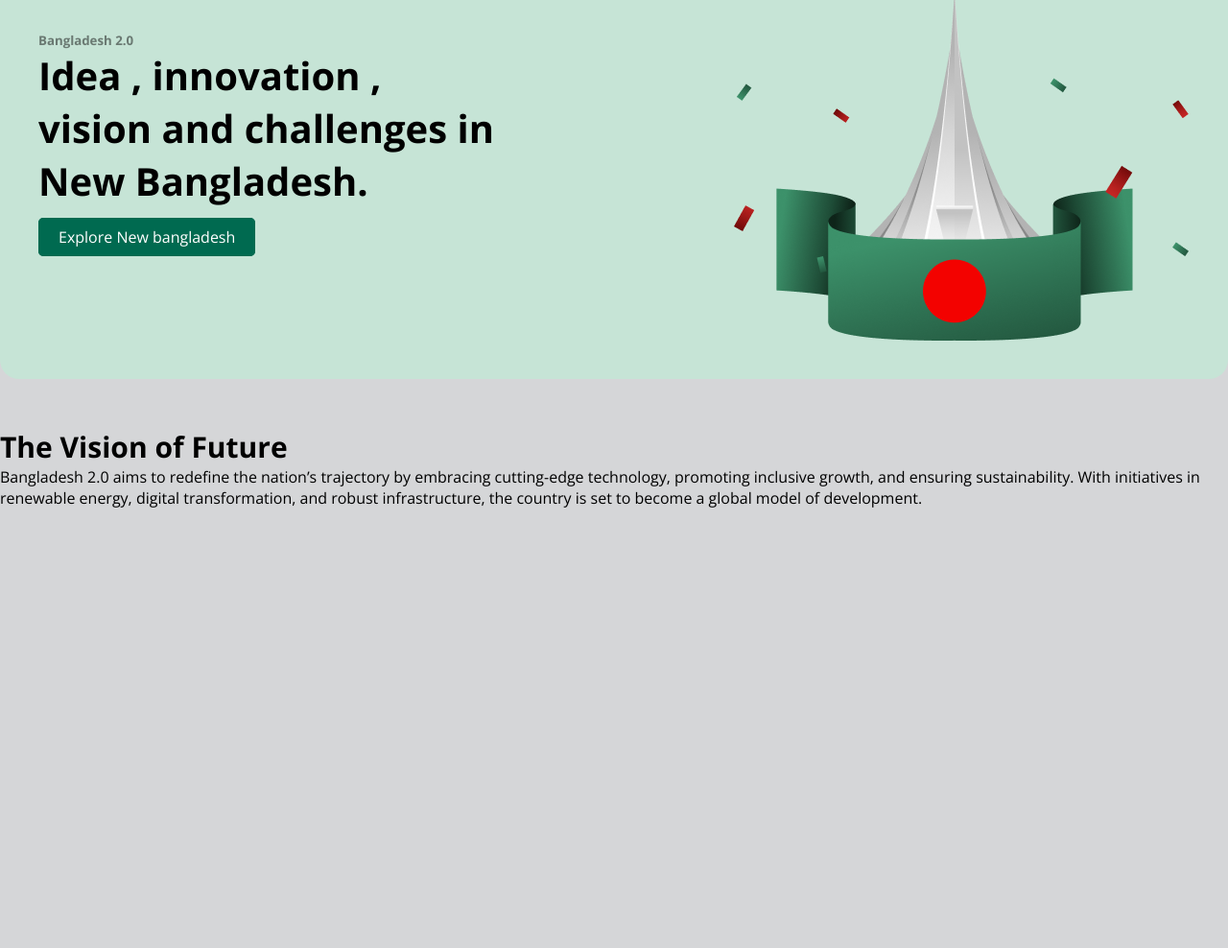
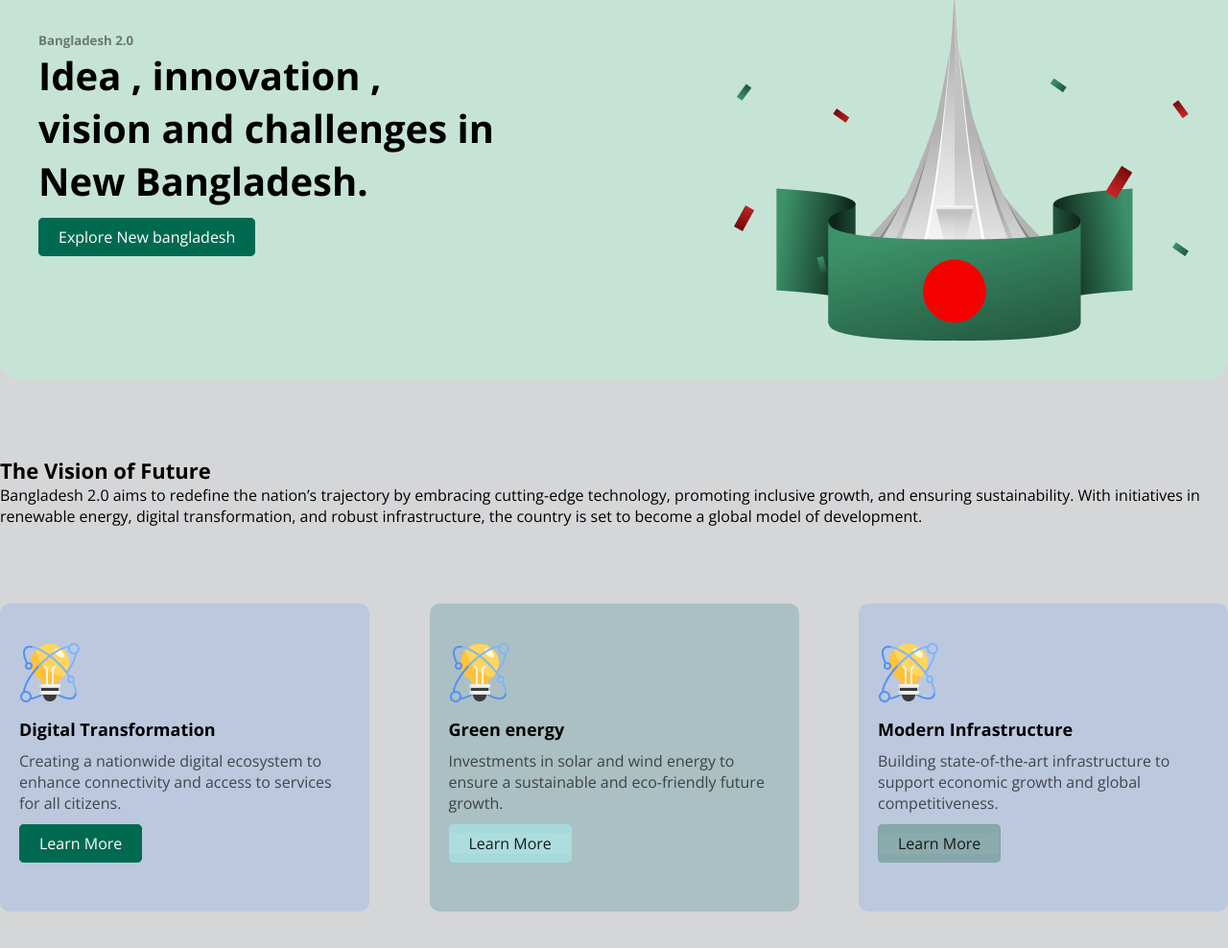
Before and after one commit to devalamin/new-bangladesh, a plain HTML site: page index.html in a window 1280 px wide. Shown: the part 182-1170 px from the top of the page at 96% size. Before the commit the page ends 800 px from the top, so only its background shows below. Drawn offline with nearby package versions, Linux system fonts and the light colour scheme.

Commit message:
vision done

```diff
--- a/index.html
+++ b/index.html
@@ -36,10 +36,27 @@
             </div>
             <div class="card-container">
                 <div class="card">
+                    <img src="./assets/card-icon.png" alt="">
+                    <p class="title">Digital Transformation</p>
+                    <p class="description">Creating a nationwide digital ecosystem to enhance connectivity and access to services for all citizens.</p>
+                    <button><a href="">Learn More</a></button>
 
                 </div>
-                <div class="card"></div>
-                <div class="card"></div>
+                <div class="card card2">
+                    <img src="./assets/card-icon.png" alt="">
+                    <p class="title">Green energy</p>
+                    <p class="description">Investments in solar and wind energy to ensure a sustainable and eco-friendly future growth.</p>
+                    <button><a href="">Learn More</a></button>
+
+                </div>
+                <div class="card card3">
+                    <img src="./assets/card-icon.png" alt="">
+                    <p class="title">Modern Infrastructure</p>
+                    <p class="description">Building state-of-the-art infrastructure to support economic growth and global competitiveness.</p>
+                    <button><a href="">Learn More</a></button>
+
+                </div>
+
             </div>
         </section>
 
--- a/styles/style.css
+++ b/styles/style.css
@@ -103,12 +103,80 @@ body{
 .vision{
     margin: 50px 0;
 }
+.vision .text{
+    margin: 80px 0;
+}
 
 .vision h4{
     font-weight: 700;
-    font-size: 30px;
+    font-size: 22px;
 }
 .vision p{
     font-weight: 400;
     font-size: 16px;
 }
+.vision .card-container{
+    display: flex;
+    justify-content: space-between;
+    margin: 30px 0;
+}
+.vision .card-container .card{
+    width: 345px;
+    background-color: rgba(84, 144, 245,.20);
+    padding: 40px 20px;
+    border-radius: 10px;
+}
+.vision .card-container .card2{
+    background-color: rgb(0, 106, 106,0.2);
+}
+
+.vision .card-container .card .title{
+    font-weight: 700;
+    font-size: 18px;
+    margin: 10px 0;
+
+}
+.vision .card-container .card .description{
+    font-size: 16px;
+    color: rgba(14, 14, 14,0.7);
+}
+.vision .card-container .card button{
+    margin: 20px 0;
+    border: none;
+}
+.vision .card-container .card button a{
+    text-decoration: none;
+    color: #FFFF;
+    font-family: "Open Sans", serif;
+    font-optical-sizing: auto;
+    font-size: 16px;
+    font-weight: 400;
+    font-style: normal;
+    margin: 0;
+    background: #006A50;
+    border: 1px solid #006A50;
+    padding: 8px 20px;
+    border-radius: 5px;
+    transition: 0.3s;
+
+}
+.vision .card-container .card2 button a{
+    background-color: rgba(166, 220, 222, 0.9);
+    border: 1px solid rgba(166, 220, 222, 0.9);
+    color: rgb(26, 24, 24);
+}
+.vision .card-container .card3 button a{
+    background-color: rgba(129, 165, 166, 0.9);
+    border: 1px solid rgba(129, 165, 166, 0.9);
+    color: rgb(26, 24, 24);
+
+}
+
+
+.vision .card-container .card button a:hover{
+    background-color: #ffff;
+    border: 1px solid #006A50;
+    color: #006A50;
+
+
+}
```
